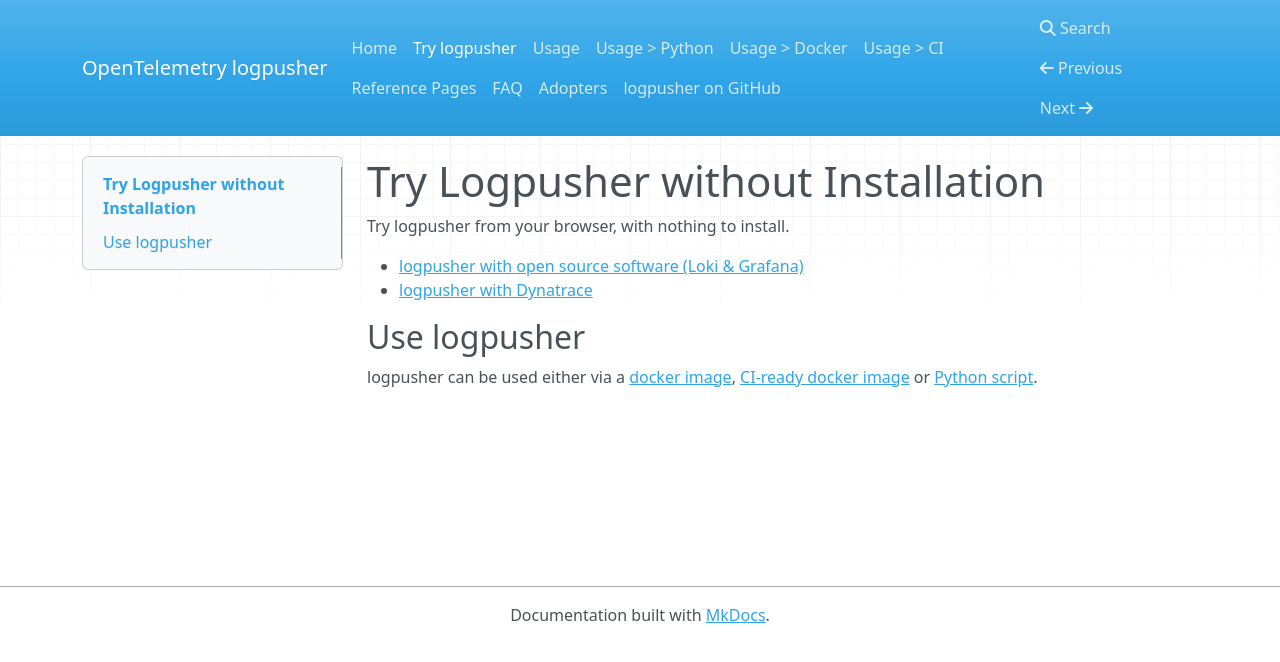
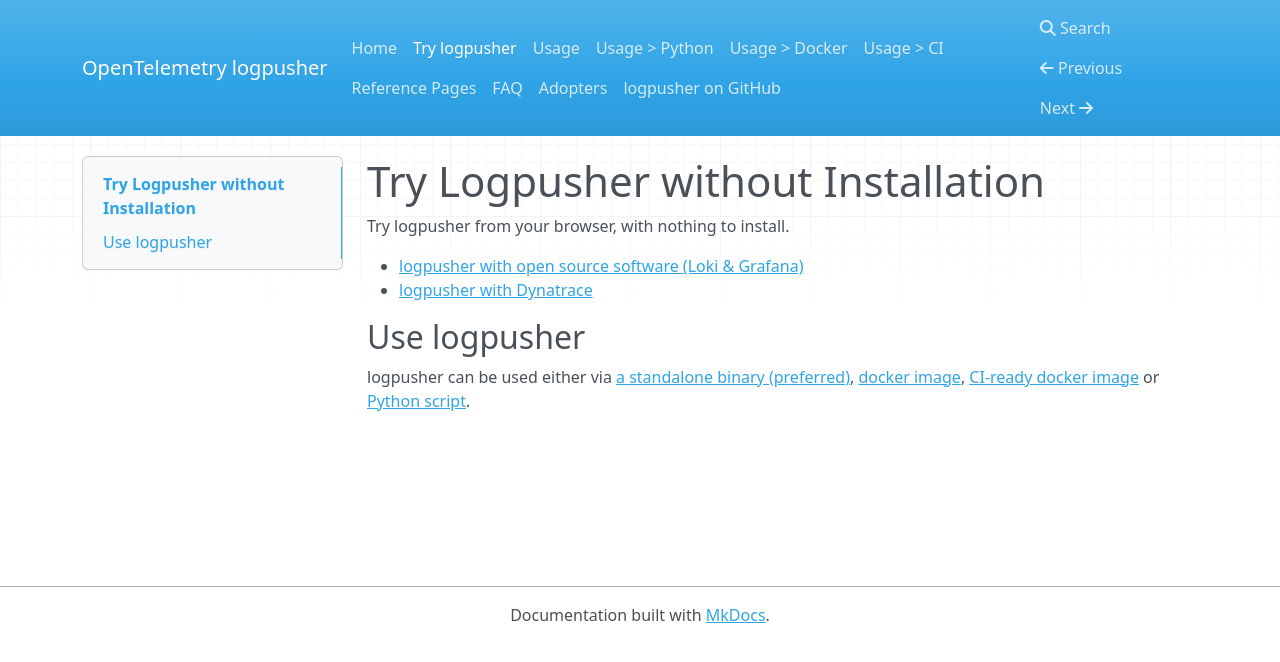
Before and after one commit to agardnerIT/logpusher, an MkDocs documentation site: the page built from docs/try.md, in a window 1280 px wide. Shown: the top 662 px of the page. Built offline with MkDocs 1.6.1, drawn with Linux system fonts in a browser that asks for light colours; nearby versions of some CDN libraries.

Commit message:
update try page
Signed-off-by: Adam Gardner <26523841+agardnerIT@users.noreply.github.com>

```diff
--- a/docs/try.md
+++ b/docs/try.md
@@ -7,4 +7,4 @@
 
 ## Use logpusher
 
-logpusher can be used either via a [docker image](usage/docker.md), [CI-ready docker image](usage/ci.md) or [Python script](usage/python.md).
+logpusher can be used either via [a standalone binary (preferred)](usage/standalone.md), [docker image](usage/docker.md), [CI-ready docker image](usage/ci.md) or [Python script](usage/python.md).
```
